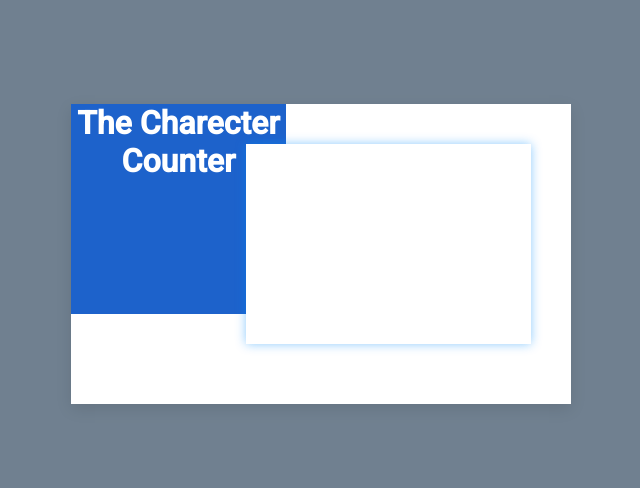
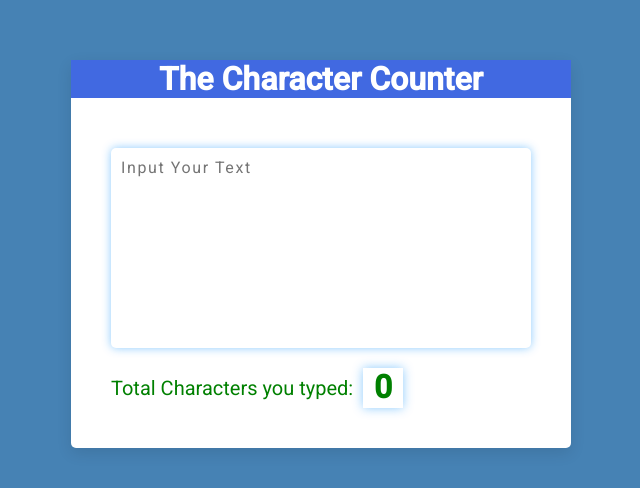
Before and after one commit to letsDoTacos/JavaScript, a plain HTML site: page charCounter/index.html in a window 1280 px wide. Shown: the part 146-634 px from the top of the page, without its empty margins (319-959 px from the left). Drawn offline with Linux system fonts and the light colour scheme.

Commit message:
completed char counter

```diff
--- a/charCounter/index.html
+++ b/charCounter/index.html
@@ -8,18 +8,16 @@
   <link rel="preconnect" href="https://fonts.gstatic.com" crossorigin>
   <link href="https://fonts.googleapis.com/css2?family=Roboto:ital,wght@0,100;0,300;0,400;0,500;1,100;1,300&display=swap" rel="stylesheet">
   <link rel="stylesheet" href="style.css">
-  <title>Charecter Counter</title>
+  <title>Character Counter</title>
 </head>
 <body>
 
 
   <div class="container">
-    <h2>The Charecter Counter</h2>
-    <br>
-    <br>
-    <textarea name="textarea" id="textarea" cols="30" rows="10" placeholder="Input Your Text" onkeyup="countingCharacter();">
+    <h2>The Character Counter</h2>
+    <textarea name="textarea" id="textarea" cols="30" rows="10" placeholder="Input Your Text" onkeyup="countChar();"></textarea>
+    <p>Total Characters you typed: <span class="counter">0</span></p>
 
-    </textarea>
   </div>
 
 
--- a/charCounter/index.js
+++ b/charCounter/index.js
@@ -1 +1,10 @@
-// alert('taco time!!');
+// create global vars
+const textarea = document.querySelector('textarea');
+const counter = document.querySelector('.counter');
+
+// run on keyup
+function countChar() {
+  const text = textarea.value;
+  const textLength = textarea.value.length;
+  counter.innerText = `${textLength}`;
+ }
--- a/charCounter/style.css
+++ b/charCounter/style.css
@@ -10,7 +10,7 @@ body {
   align-items: center;
   justify-content: center;
   min-height: 100vh;
-  background-color: slategray;
+  background-color: steelblue;
   font-family: "Roboto", sans-serif;
 }
 
@@ -19,28 +19,48 @@ body {
   padding: 40px;
   background-color: white;
   display: flex;
+  flex-direction: column;
   box-shadow: 0 5px 15px rgba(0, 0, 0, 0.1);
+  border-radius: 5px;
 }
 
 .container h2 {
   font-size: 2rem;
   margin: -40px -40px 50px -40px;
   text-align: center;
-  background: rgb(29, 98, 203);
+  background: royalblue;
   color: #fff;
 }
-
 .container textarea {
   position: relative;
   margin-bottom: 20px;
   resize: none;
   height: 200px;
-  width: 100% !important;
+  width: 100%;
   padding: 10px;
   border: none;
+  border-radius: 5px;
   outline: none;
   font-size: 1rem;
   font-family: "Roboto", sans-serif;
   box-shadow: 0 0 10px rgba(0, 139, 253, 0.45);
   letter-spacing: 0.1rem;
 }
+
+.container p {
+  display: flex;
+  align-items: center;
+  font-size: 1.25rem;
+  color: green;
+}
+
+.container p .counter {
+  font-size: 2rem;
+  color: green;
+  box-shadow: 0 0 10px rgba(0, 139, 253, 0.45);
+  width: 40px;
+  height: 40px;
+  text-align: center;
+  font-weight: 700;
+  margin-left: 10px;
+}
```
